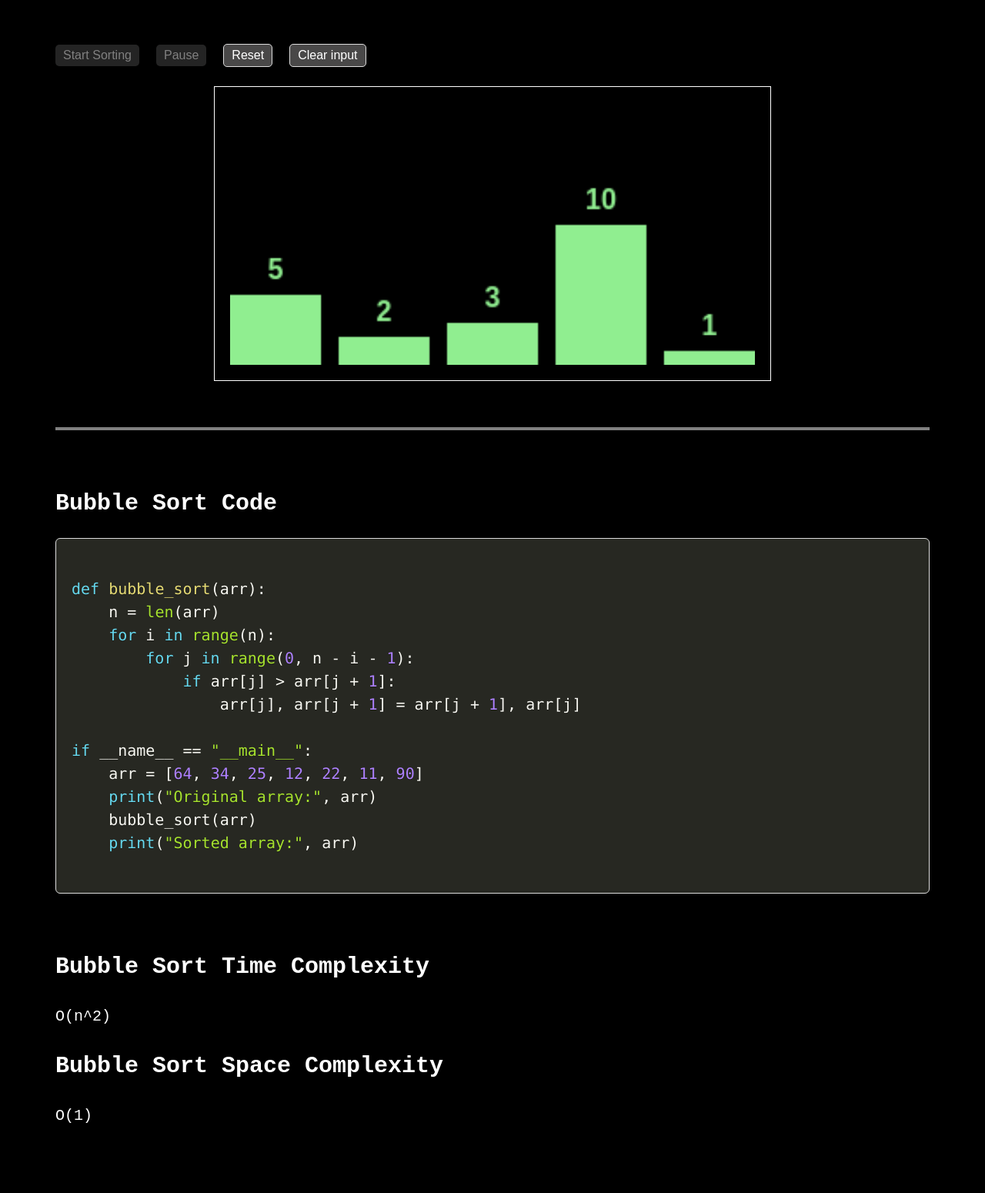
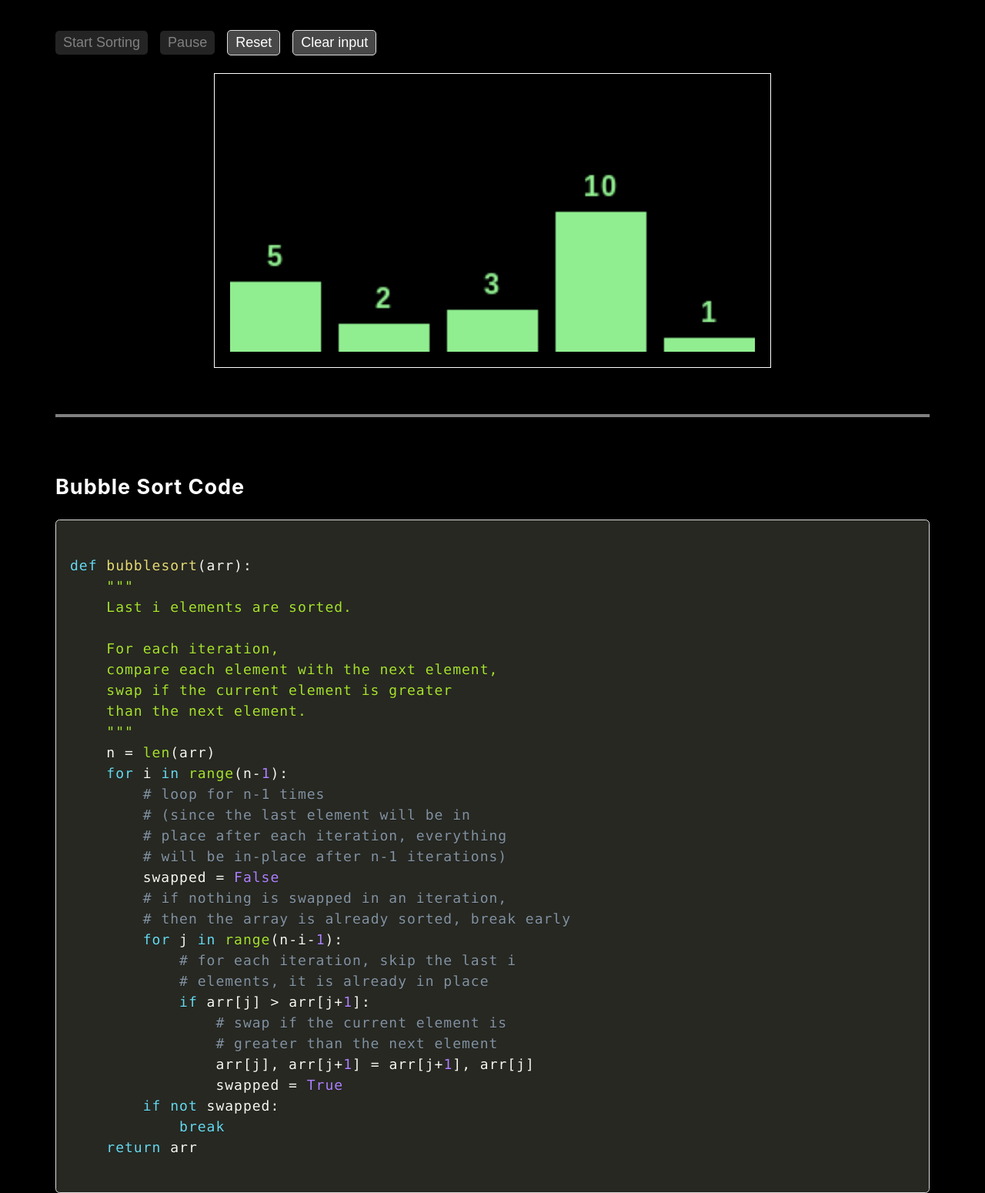
Before and after one commit to chongjiayee0156/Sorting-Algo-Visualizer, a plain HTML site: page index.html in a window 1280 px wide. Shown: the part 773-2323 px from the top of the page at 77% size. Drawn offline with nearby package versions, Linux system fonts and the light colour scheme.

Commit message:
changed code and font size

```diff
--- a/script.js
+++ b/script.js
@@ -350,101 +350,165 @@ document.addEventListener('DOMContentLoaded', () => {
 
     const algorithmCodes = {
         bubble: `
-def bubble_sort(arr):
+def bubblesort(arr):
+    """
+    Last i elements are sorted.
+
+    For each iteration,
+    compare each element with the next element,
+    swap if the current element is greater
+    than the next element.
+    """
+    n = len(arr)
+    for i in range(n-1):
+        # loop for n-1 times
+        # (since the last element will be in
+        # place after each iteration, everything
+        # will be in-place after n-1 iterations)
+        swapped = False
+        # if nothing is swapped in an iteration,
+        # then the array is already sorted, break early
+        for j in range(n-i-1):
+            # for each iteration, skip the last i
+            # elements, it is already in place
+            if arr[j] > arr[j+1]:
+                # swap if the current element is
+                # greater than the next element
+                arr[j], arr[j+1] = arr[j+1], arr[j]
+                swapped = True
+        if not swapped:
+            break
+    return arr
+        `,
+        insertion: `
+def insertionsort(arr):
+    """
+    First i elements are sorted.
+
+    For each iteration,
+    - compare the current element with the
+    elements before it,
+    - move the elements that are greater than
+    the current element to the right,
+    - insert the current element to the right place.
+    """
+    n = len(arr)
+    for i in range(1, n):
+        # for elements arr[0...i-1],
+        # if it is greater than arr[i],
+        # move it to the right
+        key = arr[i]
+
+        j = i-1
+
+        while j>=0 and arr[j]>key:
+            arr[j+1] = arr[j]
+            j -= 1
+
+        arr[j+1] = key
+
+    return arr
+        `,
+        selection: `
+def selectionsort(arr):
+    """
+    First i elements are sorted.
+
+    For each iteration,
+    - find the minimum element in
+    the remaining unsorted array,
+    - swap the found minimum element
+    with the current element.
+    """
     n = len(arr)
     for i in range(n):
-        for j in range(0, n - i - 1):
-            if arr[j] > arr[j + 1]:
-                arr[j], arr[j + 1] = arr[j + 1], arr[j]
-
-if __name__ == "__main__":
-    arr = [64, 34, 25, 12, 22, 11, 90]
-    print("Original array:", arr)
-    bubble_sort(arr)
-    print("Sorted array:", arr)
-        `,
-        insertion: `
-def insertion_sort(arr):
-    for i in range(1, len(arr)):
-        key = arr[i]
-        j = i - 1
-        while j >= 0 and key < arr[j]:
-            arr[j + 1] = arr[j]
-            j -= 1
-        arr[j + 1] = key
-
-if __name__ == "__main__":
-    arr = [64, 34, 25, 12, 22, 11, 90]
-    print("Original array:", arr)
-    insertion_sort(arr)
-    print("Sorted array:", arr)
-        `,
-        selection: `
-def selection_sort(arr):
-    for i in range(len(arr)):
+        # find min element in remaining
+        # unsorted array
         min_idx = i
-        for j in range(i + 1, len(arr)):
+        for j in range(i+1, n):
             if arr[j] < arr[min_idx]:
                 min_idx = j
+
+        # swap the found min element with
+        # the current element
         arr[i], arr[min_idx] = arr[min_idx], arr[i]
 
-if __name__ == "__main__":
-    arr = [64, 34, 25, 12, 22, 11, 90]
-    print("Original array:", arr)
-    selection_sort(arr)
-    print("Sorted array:", arr)
+    return arr
         `,
         quick: `
-def quick_sort(arr):
+def quicksort(arr):
+    """
+    The pivot is always in the right place
+    after each iteration.
+
+    Divide and conquer.
+    Sort is in divide process.
+
+    Pick a pivot element,
+    partition the array into three parts:
+    - elements less than the pivot
+    - elements equal to the pivot
+    - elements greater than the pivot
+    Recursively sort the left and right parts.
+    Merge the sorted parts.
+    """
+    pivot = arr[0]
+    left = []
+    middle = [pivot]
+    right = []
+
+    for i in range(1, len(arr)):
+        if arr[i] < pivot:
+            left.append(arr[i])
+        elif arr[i] == pivot:
+            middle.append(arr[i])
+        else:
+            right.append(arr[i])
+
+    if len(left) > 1:
+        left = quicksort(left)
+    if len(right) > 1:
+        right = quicksort(right)
+
+    return left + middle + right
+        `,
+        merge: `
+def mergesort(arr):
+    """
+    Divide and conquer.
+    Sort is in merge process.
+
+    - Split the array into two halves
+    until each half has only one element.
+    - then merge the two halves by sorting them.
+    """
     if len(arr) <= 1:
         return arr
-    pivot = arr[len(arr) // 2]
-    left = [x for x in arr if x < pivot]
-    middle = [x for x in arr if x == pivot]
-    right = [x for x in arr if x > pivot]
-    return quick_sort(left) + middle + quick_sort(right)
 
-if __name__ == "__main__":
-    arr = [64, 34, 25, 12, 22, 11, 90]
-    print("Original array:", arr)
-    arr = quick_sort(arr)
-    print("Sorted array:", arr)
-        `,
-        merge: `
-def merge_sort(arr):
-    if len(arr) > 1:
-        mid = len(arr) // 2
-        L = arr[:mid]
-        R = arr[mid:]
+    mid = len(arr) // 2
+    left = mergesort(arr[:mid])
+    right = mergesort(arr[mid:])
 
-        merge_sort(L)
-        merge_sort(R)
+    return merge(left, right)
 
-        i = j = k = 0
-        while i < len(L) and j < len(R):
-            if L[i] < R[j]:
-                arr[k] = L[i]
-                i += 1
-            else:
-                arr[k] = R[j]
-                j += 1
-            k += 1
+def merge(left, right):
+    res = []
+    i = j = 0
+    while i < len(left) and j < len(right):
+        if left[i] < right[j]:
+            res.append(left[i])
+            i += 1
+        else:
+            res.append(right[j])
+            j += 1
 
-        while i < len(L):
-            arr[k] = L[i]
-            i += 1
-            k += 1
+    res += left[i:]
+    res += right[j:]
 
-        while j < len(R):
-            arr[k] = R[j]
-            j += 1
-            k += 1
+    return res
 
-if __name__ == "__main__":
-    arr = [64, 34, 25, 12, 22, 11, 90]
-    print("Original array:", arr)
-    merge_sort(arr)
-    print("Sorted array:", arr)
+
+print(mergesort([64, 34, 25, 12, 22, 11, 90]))
         `
     };
 
--- a/styles.css
+++ b/styles.css
@@ -2,9 +2,10 @@ body {
     padding: 2vh 5vw;
     background-color: rgb(0, 0, 0);
     color: rgb(255, 255, 255);
-    font-family: monospace;
+    font-family: -apple-system, BlinkMacSystemFont, "San Francisco", "Helvetica Neue", sans-serif;
+    letter-spacing: 1px;
     line-height: 5vh;
-    font-size: 20px;
+    font-size: 18px;
     /* margin-top: 30px;
     padding-top: 30px;
     padding: 20px;
@@ -37,7 +38,7 @@ hr{
     background-color: #494848;
     color: white;
     padding: 5px 10px;
-    font-size: 16px;
+    font-size: 18px;
 }
 
 button, select{
```
